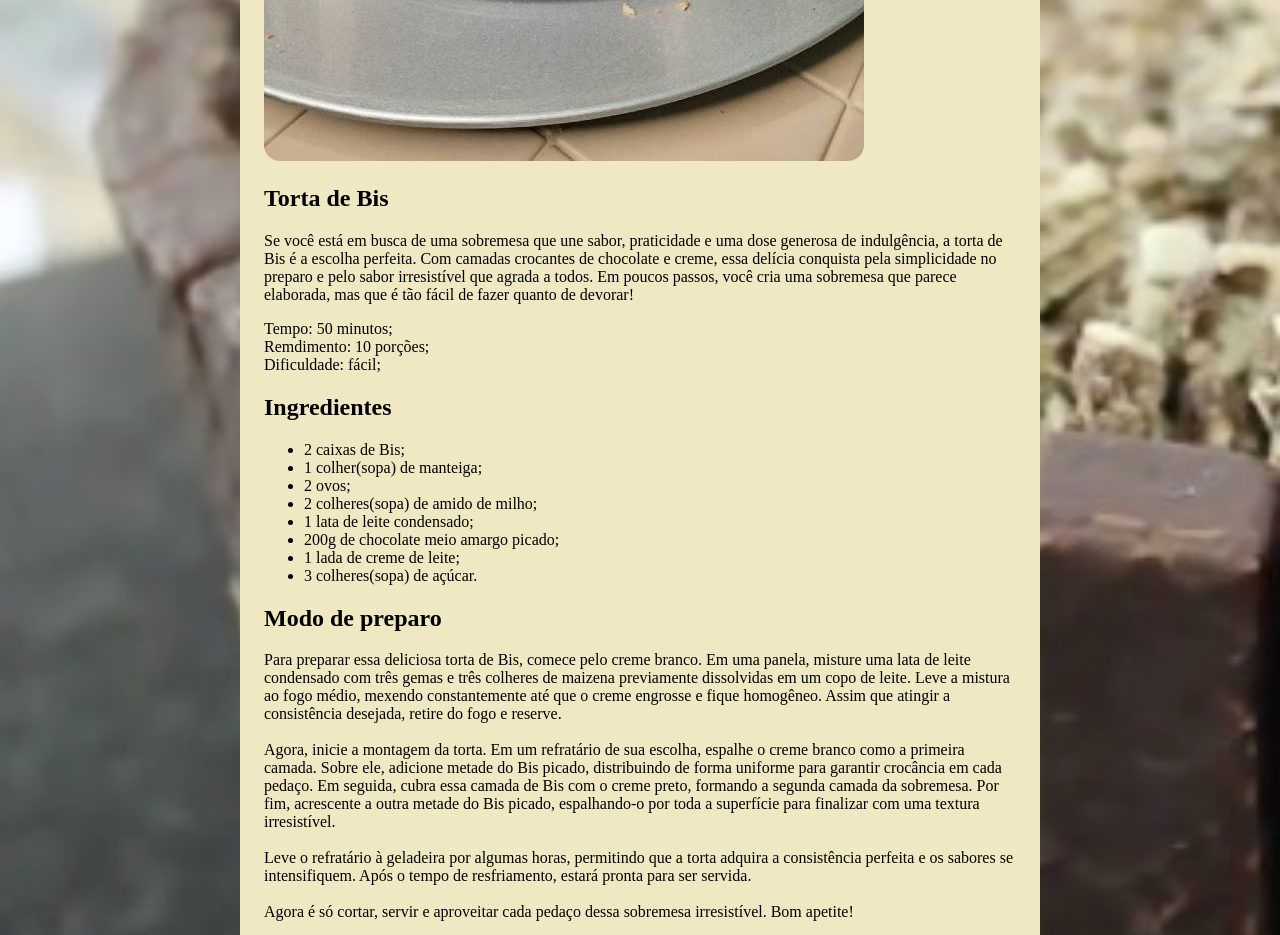
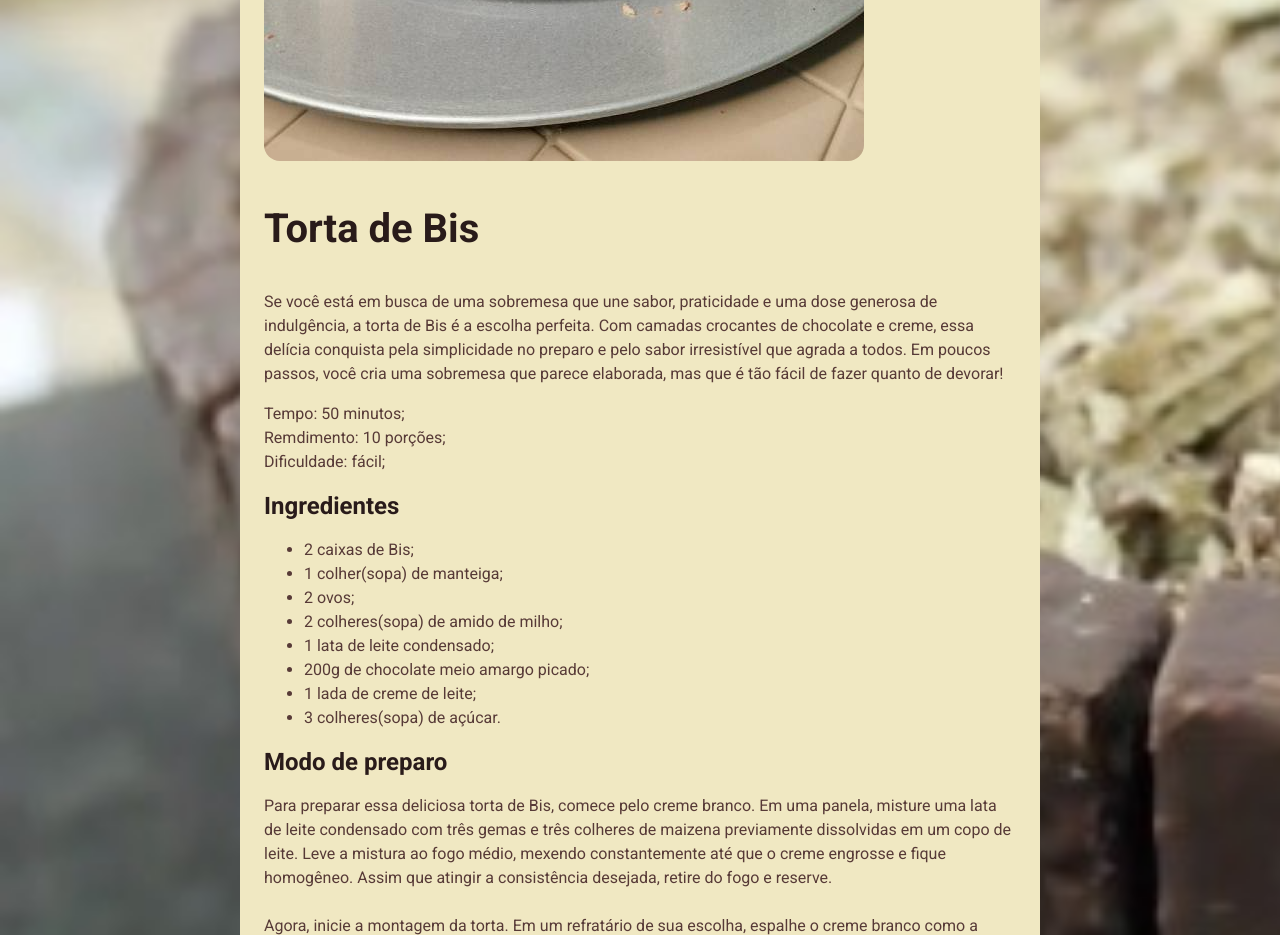
Before and after one commit to ASGust/projetoReceita, a plain HTML site: page index.html in a window 1280 px wide. Shown: the part 578-1513 px from the top of the page. Drawn offline with Linux system fonts and the light colour scheme.

Commit message:
trabalhando as fontes

```diff
--- a/index.html
+++ b/index.html
@@ -1,10 +1,13 @@
 <!DOCTYPE html>
 <html lang="pt-br">
 <head>
+  <link rel="preconnect" href="https://fonts.googleapis.com">
+  <link rel="preconnect" href="https://fonts.gstatic.com" crossorigin>
   <meta charset="UTF-8">
   <meta name="viewport" content="width=device-width, initial-scale=1.0">
   <title>Página de Receita</title>
   <link rel="stylesheet" href="style.css">
+  <link href="https://fonts.googleapis.com/css2?family=Roboto:ital,wght@0,100;0,300;0,400;0,500;0,700;0,900;1,100;1,300;1,400;1,500;1,700;1,900&display=swap" rel="stylesheet">
 </head>
 <body>
   <div id="page">
--- a/style.css
+++ b/style.css
@@ -1,3 +1,9 @@
+:root{
+  font-family: "Roboto", sans-serif;
+  line-height: 150%;
+  color: #573A37;
+}
+
 body{
   background-image: urL(./img/bg.jpg); /* adicionando imagem de fundo */
   background-size: cover; /* cobrindo toda área visível */
@@ -14,5 +20,17 @@
 
 img{
   border-radius: 16px; /* deixar as bordas redondas */
+}
 
+h1{
+  line-height: 140%;
+  font-size: 40px;
 }
+
+h2{
+  font-size: 24px;
+}
+
+h1, h2{
+  color: #291B1A;
+}
```
